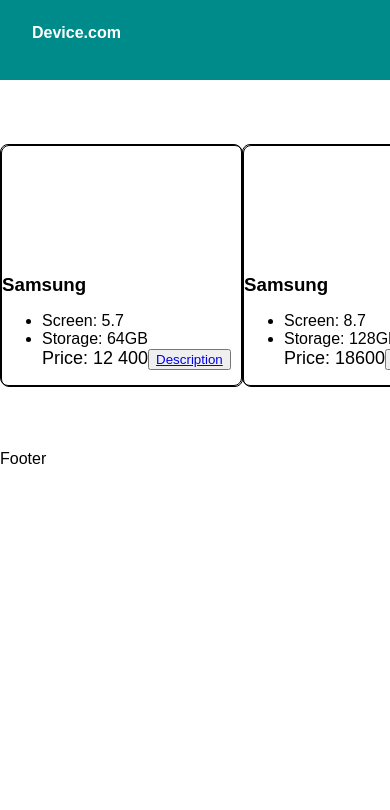
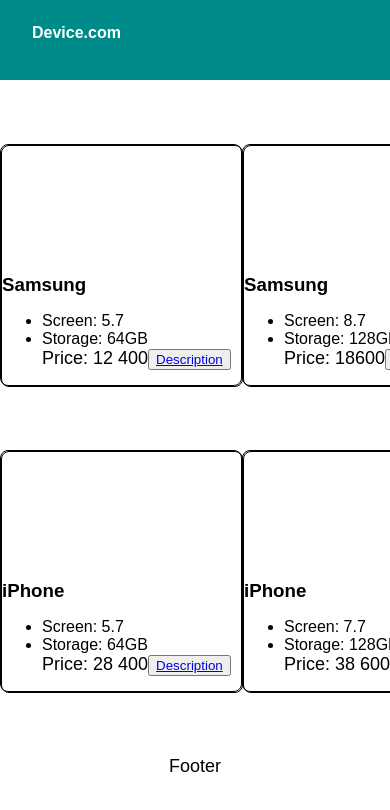
Before and after one commit to Yaroslav-Yakovlev/test-project, a React (Create React App) app: page / in a window 390 px wide. Shown: the top 810 px of the page. Built offline with nearby package versions, Linux system fonts and the light colour scheme.

Commit message:
add samsung list and iPhone list

```diff
--- a/src/components/AppRouter.jsx
+++ b/src/components/AppRouter.jsx
@@ -1,24 +1,32 @@
 import React from 'react';
 import {Route, Routes} from "react-router-dom";
 import DevicesContainer from "./DevicesContainer";
-import Item from './Item';
+import Item from './SamsungItem';
 import NotFound from "./NotFound";
+import SamsungItem from "./SamsungItem";
+import IPhoneItem from "./IPhoneItem";
 
 const AppRouter = () => {
-    const samsungList = [
-        {id: 1, brand: 'Samsung', price: '12 400', screen: '5.7', memory: '64GB'},
-        {id: 2, brand: 'Samsung', price: '18600', screen: '8.7', memory: '128GB'},
-        {id: 3, brand: 'Samsung', price: '13 800', screen: '2.7', memory: '512GB'},
-    ];
+    const data = {
+        samsungList: [
+            {id: 1, brand: 'Samsung', price: '12 400', screen: '5.7', memory: '64GB'},
+            {id: 2, brand: 'Samsung', price: '18600', screen: '8.7', memory: '128GB'},
+            {id: 3, brand: 'Samsung', price: '13 800', screen: '2.7', memory: '512GB'},
+        ],
+        iPhoneList: [
+            {id: 1, brand: 'iPhone', price: '28 400', screen: '5.7', memory: '64GB'},
+            {id: 2, brand: 'iPhone', price: '38 600', screen: '7.7', memory: '128GB'},
+            {id: 3, brand: 'iPhone', price: '48 800', screen: '8.7', memory: '512GB'},
+        ]
+    }
 
-    // const selectItem = (itemId) => {
-    //     return samsungList.find(({id}) => id === itemId)
-    // }
+    const {samsungList, iPhoneList} = data;
 
     return (
        <Routes>
-           <Route path='/' element={<DevicesContainer samsungList={samsungList} />} />
-           <Route path='/device/:id' element={<Item  samsungList={samsungList} />} />
+           <Route path='/' element={<DevicesContainer samsungList={samsungList} iPhoneList={iPhoneList} />} />
+           <Route path='/device samsung/:id' element={<SamsungItem samsungList={samsungList} />}/>
+           <Route path='/device iphone/:id' element={<IPhoneItem iPhoneList={iPhoneList} />}/>
            <Route path='*' element={<NotFound/>}/>
        </Routes>
     );
--- a/src/components/DevicesContainer.jsx
+++ b/src/components/DevicesContainer.jsx
@@ -1,14 +1,17 @@
 import React from 'react';
 import Header from './Header';
 import Footer from './Footer';
-import DevicesList from './DevicesList';
+import SamsungDevicesList from './SamsungDevicesList';
+import IPhoneDeviceList from "./IPhoneDeviceList";
 
 const  DevicesContainer = (props) => {
-    const {samsungList} = props;
+    const {samsungList, iPhoneList} = props;
+
     return (
         <div>
             <Header />
-            <DevicesList list={samsungList} />
+            <SamsungDevicesList samsungList={samsungList} />
+            <IPhoneDeviceList iPhoneList={iPhoneList} />
             <Footer />
         </div>
     );
--- a/src/components/Footer.jsx
+++ b/src/components/Footer.jsx
@@ -2,7 +2,7 @@
 
 const Footer = () => {
     return (
-        <div>
+        <div className='footer'>
             Footer
         </div>
     );
--- a/src/components/DevicesList.jsx
+++ b/src/components/IPhoneDeviceList.jsx
@@ -1,13 +1,14 @@
 import React from 'react';
-import {Link} from 'react-router-dom';
-import '../styles/styles.css';
+import {Link} from "react-router-dom";
 
-function DevicesList(props) {
-    const { list } = props;
+function IPhoneDeviceList(props) {
+    const { iPhoneList } = props
+
 
     return (
-        <div className='container1'>
-            {list.map((device) => {
+        <div className='container2'>
+            {iPhoneList.map((device) => {
+                console.log(device.id)
                 return (
                     <div className='single__device' key={device.id}>
                         <div className='device'>
@@ -19,7 +20,7 @@
                                     <span className='price'>Price: {device.price}</span>
 
                                     <button>
-                                        <Link to={`/device/${device.id}`}>Description</Link>
+                                        <Link to={`/device iphone/${device.id}`}>Description</Link>
                                     </button>
                                 </ul>
                             </div>
@@ -27,8 +28,9 @@
                     </div>
                 )
             })}
+
         </div>
-    )
-}
+    );
+};
 
-export default DevicesList;
+export default IPhoneDeviceList;
--- a/src/components/Item.jsx
+++ /dev/null
@@ -1,19 +0,0 @@
-import React from 'react';
-import { useParams } from "react-router-dom";
-
-function Item(props) {
-    const {samsungList} = props;
-    const {id} = useParams();
-
-    const selectItem = samsungList.find((item) => item.id === Number(id));
-
-    console.log('selectItem', selectItem);
-
-    return(
-        <>
-            {`Item description ${selectItem.brand}`}
-        </>
-    )
-}
-
-export default Item;
--- /dev/null
+++ b/src/components/SamsungDevicesList.jsx
@@ -0,0 +1,34 @@
+import React from 'react';
+import {Link} from 'react-router-dom';
+import '../styles/styles.css';
+
+function SamsungDevicesList(props) {
+    const { samsungList } = props;
+
+    return (
+        <div className='container1'>
+            {samsungList.map((device) => {
+                return (
+                    <div className='single__device' key={device.id}>
+                        <div className='device'>
+                            <div className='device__dscr'>
+                                <h3>{device.brand}</h3>
+                                <ul>
+                                    <li>Screen: {device.screen}</li>
+                                    <li>Storage: {device.memory}</li>
+                                    <span className='price'>Price: {device.price}</span>
+
+                                    <button>
+                                        <Link to={`/device samsung/${device.id}`}>Description</Link>
+                                    </button>
+                                </ul>
+                            </div>
+                        </div>
+                    </div>
+                )
+            })}
+        </div>
+    )
+}
+
+export default SamsungDevicesList;
--- /dev/null
+++ b/src/components/SamsungItem.jsx
@@ -0,0 +1,29 @@
+import React from 'react';
+import { useParams } from "react-router-dom";
+
+
+function SamsungItem(props) {
+    const {samsungList} = props;
+    const {id} = useParams();
+
+    const selectItem = samsungList.find((item) => item.id === Number(id));
+
+
+    return(
+
+        <div className='device'>
+            <div className='device__dscr'>
+                <h3>{selectItem.brand}</h3>
+                <ul>
+                    <li>Screen: {selectItem.screen}</li>
+                    <li>Storage: {selectItem.memory}</li>
+                    <span className='price'>Price: {selectItem.price}</span>
+
+                    <button>Buy</button>
+                </ul>
+            </div>
+        </div>
+    )
+}
+
+export default SamsungItem;
--- a/src/styles/styles.css
+++ b/src/styles/styles.css
@@ -73,3 +73,8 @@
     border: 1px solid black;
     border-radius: 8px;
 }
+
+.footer {
+    text-align: center;
+    font-size: 18px;
+}
```
